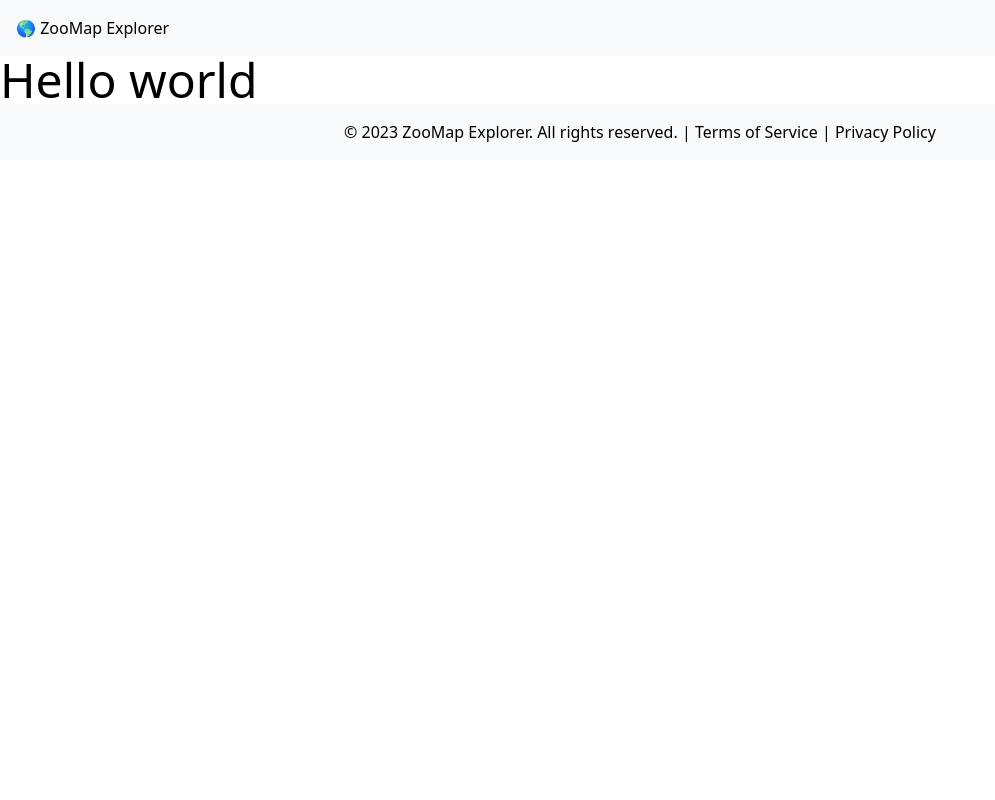
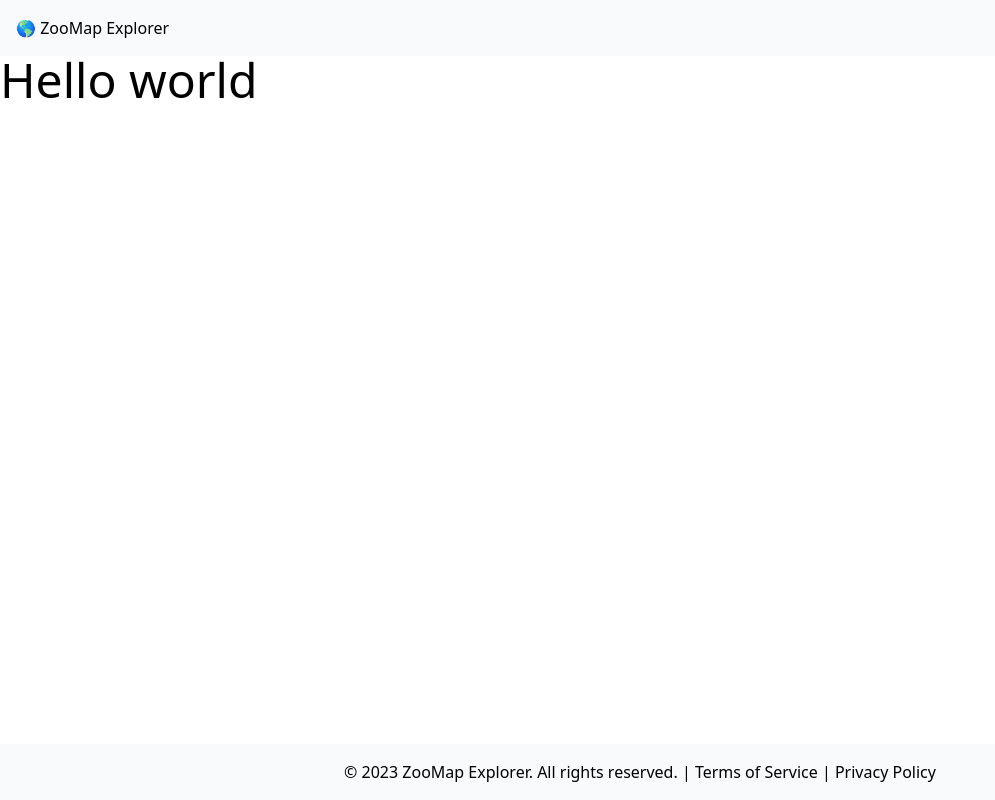
Before and after one commit to nagybnc/zoomap-explorer, a Next.js app: page / in a window 1280 px wide. Shown: the whole page, without its empty margins (0-995 px from the left). Built offline with nearby package versions, Linux system fonts and the light colour scheme.

Commit message:
Add layout styles

```diff
--- a/app/layout.tsx
+++ b/app/layout.tsx
@@ -15,7 +15,7 @@ export default function RootLayout({
 }) {
   return (
     <html lang="en">
-      <body>
+      <body className="flex h-screen flex-col justify-between">
         <Header />
         <main className="flex-1">{children}</main>
         <Footer />
```
